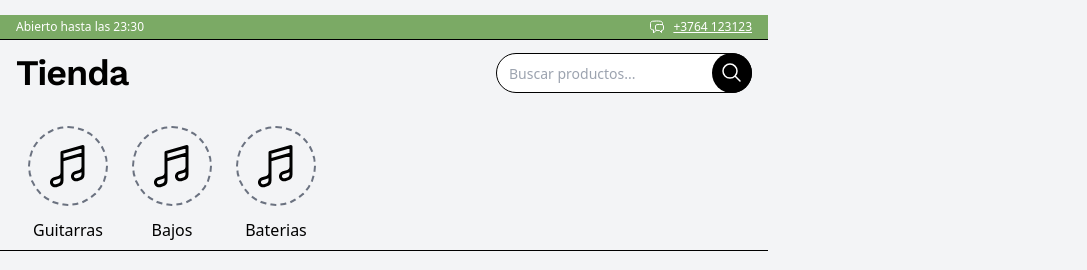
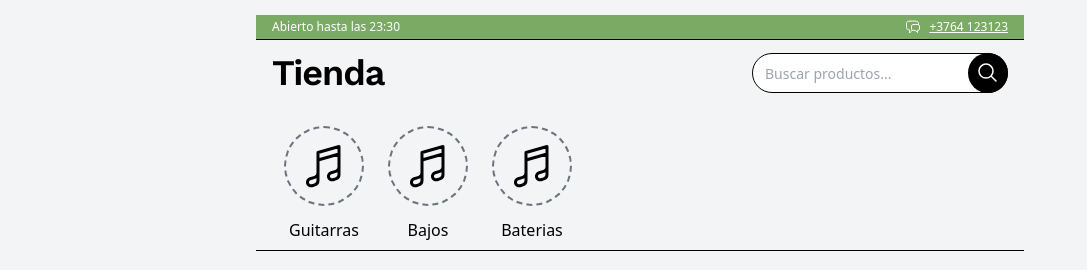
Before and after one commit to Ale-SaP/ProyectoMenu, a Django app: page / in a window 1280 px wide. Shown: the part 113-383 px from the top of the page, without its empty margins (0-1087 px from the left). Run offline with Django 5.2, Linux system fonts and the light colour scheme; data that the repository does not hold is empty; some libraries are stand-ins or nearby versions.

Commit message:
centered body

```diff
--- a/myproject/templates/index.html
+++ b/myproject/templates/index.html
@@ -13,7 +13,7 @@
     <!-- HTMX -->
     <script src="https://unpkg.com/htmx.org"></script>
 </head>
-<body class="bg-gray-100 max-w-screen-md">
+<body class="bg-gray-100 max-w-screen-md md:my-0 md:mx-auto">
     <header>
         <nav>
             <ul class="flex flex-wrap items-center justify-between px-6 pt-4 sm:px-8">
```
